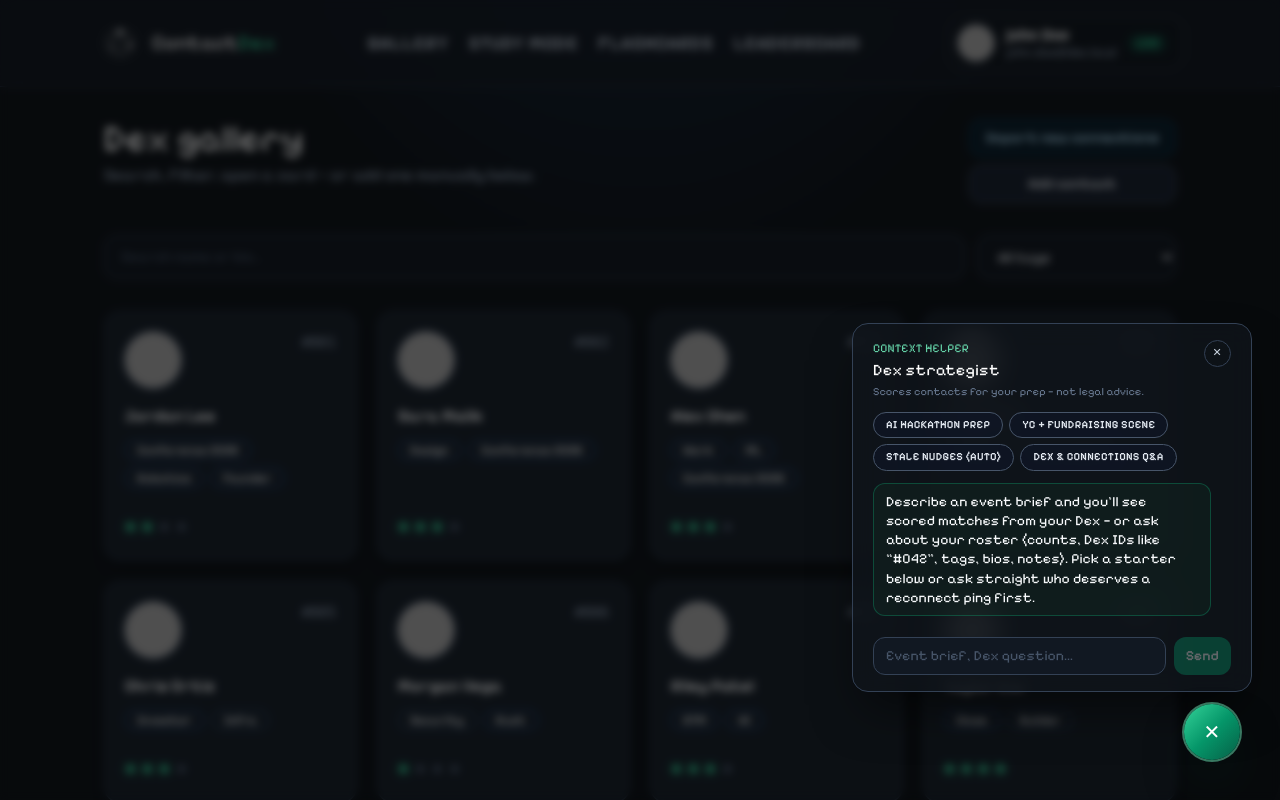
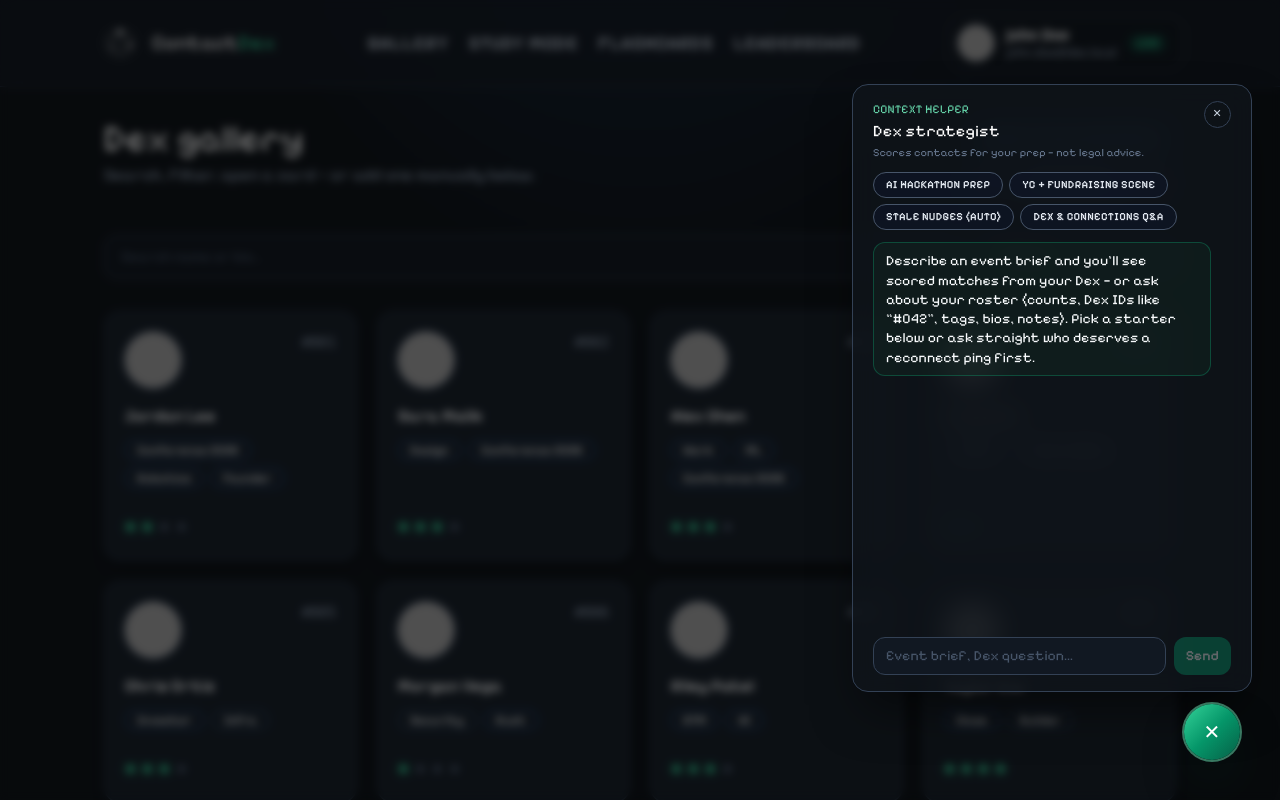
Before and after one commit to amannuck/ContactDex, a Next.js app: page / in a window 1280 px wide. Both pictures are taken after a click on the button "Open event prep assistant". Shown: the top 800 px of the page. Built offline with nearby package versions, Linux system fonts and the light colour scheme; grey boxes are pictures that could not be loaded.

Commit message:
fixed chat window

```diff
--- a/components/EventPrepAssistant.tsx
+++ b/components/EventPrepAssistant.tsx
@@ -249,10 +249,10 @@ export default function EventPrepAssistant() {
 
       <section
         inert={!open}
-        className={`fixed bottom-[max(5.75rem,calc(4rem+env(safe-area-inset-bottom,0px)))] left-[max(1rem,env(safe-area-inset-left))] right-[max(1rem,env(safe-area-inset-right))] z-[60] max-h-[min(48dvh,400px)] origin-bottom rounded-2xl border border-slate-700 bg-[#0f141bcc] px-4 py-4 font-pixel shadow-2xl shadow-black/55 backdrop-blur-md transition-all duration-200 ease-out sm:bottom-[max(6.75rem,calc(5rem+env(safe-area-inset-bottom,0px)))] sm:left-auto sm:right-[max(calc(env(safe-area-inset-right,0px)+1.25rem),1.75rem)] sm:max-h-[min(52dvh,480px)] sm:w-[min(400px,calc(100vw-2.5rem-env(safe-area-inset-right,0px)))] sm:origin-bottom-right sm:px-5 sm:py-4 ${open ? "pointer-events-auto" : "pointer-events-none [&_*]:pointer-events-none"} ${panelClasses}`}
+        className={`fixed bottom-[max(5.75rem,calc(4rem+env(safe-area-inset-bottom,0px)))] left-[max(1rem,env(safe-area-inset-left))] right-[max(1rem,env(safe-area-inset-right))] z-[60] flex h-[min(72dvh,560px)] max-h-[min(72dvh,560px)] min-h-0 origin-bottom flex-col gap-3 overflow-hidden rounded-2xl border border-slate-700 bg-[#0f141bcc] px-4 py-4 font-pixel shadow-2xl shadow-black/55 backdrop-blur-md transition-all duration-200 ease-out sm:bottom-[max(6.75rem,calc(5rem+env(safe-area-inset-bottom,0px)))] sm:left-auto sm:right-[max(calc(env(safe-area-inset-right,0px)+1.25rem),1.75rem)] sm:h-[min(76dvh,620px)] sm:max-h-[min(76dvh,620px)] sm:w-[min(400px,calc(100vw-2.5rem-env(safe-area-inset-right,0px)))] sm:origin-bottom-right sm:px-5 sm:py-4 ${open ? "pointer-events-auto" : "pointer-events-none [&_*]:pointer-events-none"} ${panelClasses}`}
         aria-hidden={!open}
       >
-        <header className="mb-3 flex items-start justify-between gap-3">
+        <header className="flex shrink-0 items-start justify-between gap-3">
           <div className="min-w-0 space-y-0.5">
             <p className="font-pixel-display text-xs uppercase tracking-[0.12em] text-emerald-300/90">
               Context helper
@@ -274,7 +274,7 @@ export default function EventPrepAssistant() {
           </button>
         </header>
 
-        <div className="mb-3 flex flex-wrap gap-1.5">
+        <div className="flex shrink-0 flex-wrap gap-1.5">
           {STARTERS.map((s) => (
             <button
               key={s.label}
@@ -285,26 +285,28 @@ export default function EventPrepAssistant() {
                   /* noop */
                 })
               }
-              className="rounded-full border border-slate-600 bg-slate-900/55 px-2.5 py-1 text-[10px] font-semibold uppercase tracking-wide text-slate-200 transition hover:border-emerald-400/60 hover:text-white disabled:opacity-40 sm:px-3 sm:text-[11px]"
+              className="rounded-full border border-slate-600 bg-slate-900/55 px-3 py-1.5 text-xs font-semibold uppercase tracking-wide text-slate-200 transition hover:border-emerald-400/60 hover:text-white disabled:opacity-40 sm:px-3 sm:py-1 sm:text-[11px]"
             >
               {s.label}
             </button>
           ))}
         </div>
 
-        <div className="mb-3 flex max-h-[34dvh] flex-col gap-2 overflow-y-auto pr-2 text-xs [-webkit-overflow-scrolling:touch] sm:max-h-[38vh] sm:text-sm">
+        <div className="flex min-h-0 min-w-0 flex-1 flex-col gap-2 overflow-y-auto overflow-x-hidden overscroll-contain pr-2 text-xs [-webkit-overflow-scrolling:touch] sm:text-sm">
           {messages.map((m) => (
             <div
               key={m.id}
-              className={`rounded-xl border px-3 py-2 ${
+              className={`min-w-0 shrink-0 rounded-xl border px-3 py-2 ${
                 m.role === "user"
                   ? "ml-4 border-slate-600 bg-[#171f2bcc] text-slate-50"
                   : "mr-3 border-emerald-500/30 bg-[#14302555] text-slate-50"
               }`}
             >
-              <p className="whitespace-pre-wrap leading-snug">{m.text}</p>
+              <p className="break-words whitespace-pre-wrap leading-snug">
+                {m.text}
+              </p>
               {!!m.matches?.length && (
-                <ul className="mt-2 space-y-1.5 border-t border-white/10 pt-2 text-[11px] sm:text-xs">
+                <ul className="mt-2 grid grid-cols-2 gap-2 border-t border-white/10 pt-2 text-[11px] sm:grid-cols-1 sm:text-xs">
                   {m.matches.map((hit) => (
                     <li
                       key={`${m.id}-${hit.id}`}
@@ -312,7 +314,7 @@ export default function EventPrepAssistant() {
                     >
                       <Link
                         href={`/contact/${hit.id}`}
-                        className="font-semibold text-emerald-200 hover:underline"
+                        className="text-xs font-semibold leading-snug text-emerald-200 hover:underline sm:text-[11px]"
                       >
                         #{hit.id} • {hit.name}
                       </Link>
@@ -337,29 +339,37 @@ export default function EventPrepAssistant() {
               {m.role === "assistant" &&
                 typeof m.quizLinkQuery === "string" &&
                 m.quizLinkQuery.length > 0 && (
-                  <div className="mt-2 space-y-1 border-t border-white/10 pt-2">
-                    <p>
+                  <div className="mt-3 grid gap-2.5 border-t border-white/15 pt-3 sm:mt-2 sm:gap-2 sm:pt-2">
                     <Link
                       href={`/study?context=${encodeURIComponent(m.quizLinkQuery)}`}
                       target="_blank"
                       rel="noreferrer"
-                        className="text-[11px] font-semibold text-emerald-300 underline decoration-emerald-500/55 underline-offset-2 hover:text-white sm:text-xs"
+                      className="flex min-h-[3.25rem] w-full items-center justify-center gap-2 rounded-xl border-2 border-emerald-400/45 bg-gradient-to-b from-emerald-600/25 to-emerald-950/50 px-4 py-3.5 text-center font-pixel text-base font-bold uppercase tracking-wide text-emerald-50 shadow-md shadow-emerald-950/40 ring-1 ring-emerald-300/20 transition hover:border-emerald-300/80 hover:from-emerald-500/35 hover:to-emerald-900/55 hover:text-white hover:shadow-emerald-900/50 active:scale-[0.98] sm:min-h-0 sm:py-3 sm:text-sm"
                       onClick={() => setOpen(false)}
                     >
+                      <span
+                        className="text-lg leading-none text-emerald-300 sm:text-base"
+                        aria-hidden
+                      >
+                        ▶
+                      </span>
                       Quiz → Study
                     </Link>
-                    </p>
-                    <p>
                     <Link
                       href={`/flashcards?context=${encodeURIComponent(m.quizLinkQuery)}`}
                       target="_blank"
                       rel="noreferrer"
-                        className="text-[11px] font-semibold text-sky-300 underline decoration-sky-500/55 underline-offset-2 hover:text-white sm:text-xs"
+                      className="flex min-h-[3.25rem] w-full items-center justify-center gap-2 rounded-xl border-2 border-sky-400/45 bg-gradient-to-b from-sky-600/25 to-sky-950/50 px-4 py-3.5 text-center font-pixel text-base font-bold uppercase tracking-wide text-sky-50 shadow-md shadow-sky-950/40 ring-1 ring-sky-300/20 transition hover:border-sky-300/80 hover:from-sky-500/35 hover:to-sky-900/55 hover:text-white hover:shadow-sky-900/50 active:scale-[0.98] sm:min-h-0 sm:py-3 sm:text-sm"
                       onClick={() => setOpen(false)}
                     >
+                      <span
+                        className="text-lg leading-none text-sky-300 sm:text-base"
+                        aria-hidden
+                      >
+                        ◆
+                      </span>
                       Flashcards →
                     </Link>
-                    </p>
                   </div>
                 )}
             </div>
@@ -372,7 +382,7 @@ export default function EventPrepAssistant() {
           )}
         </div>
 
-        <div className="flex gap-2">
+        <div className="flex shrink-0 gap-2">
           <input
             aria-label="Ask the assistant"
             placeholder="Event brief, Dex question…"
```
Lines whose indentation alone changed are shown as unchanged.
